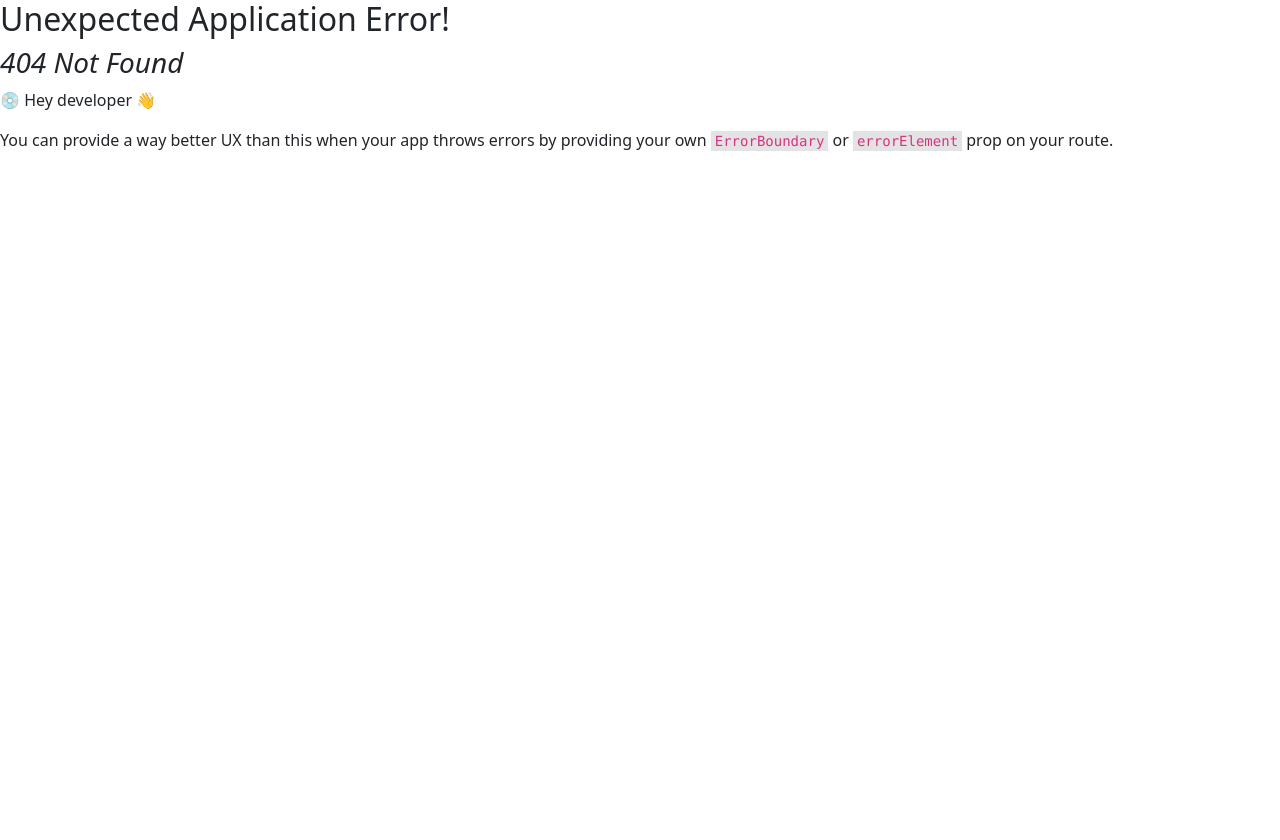
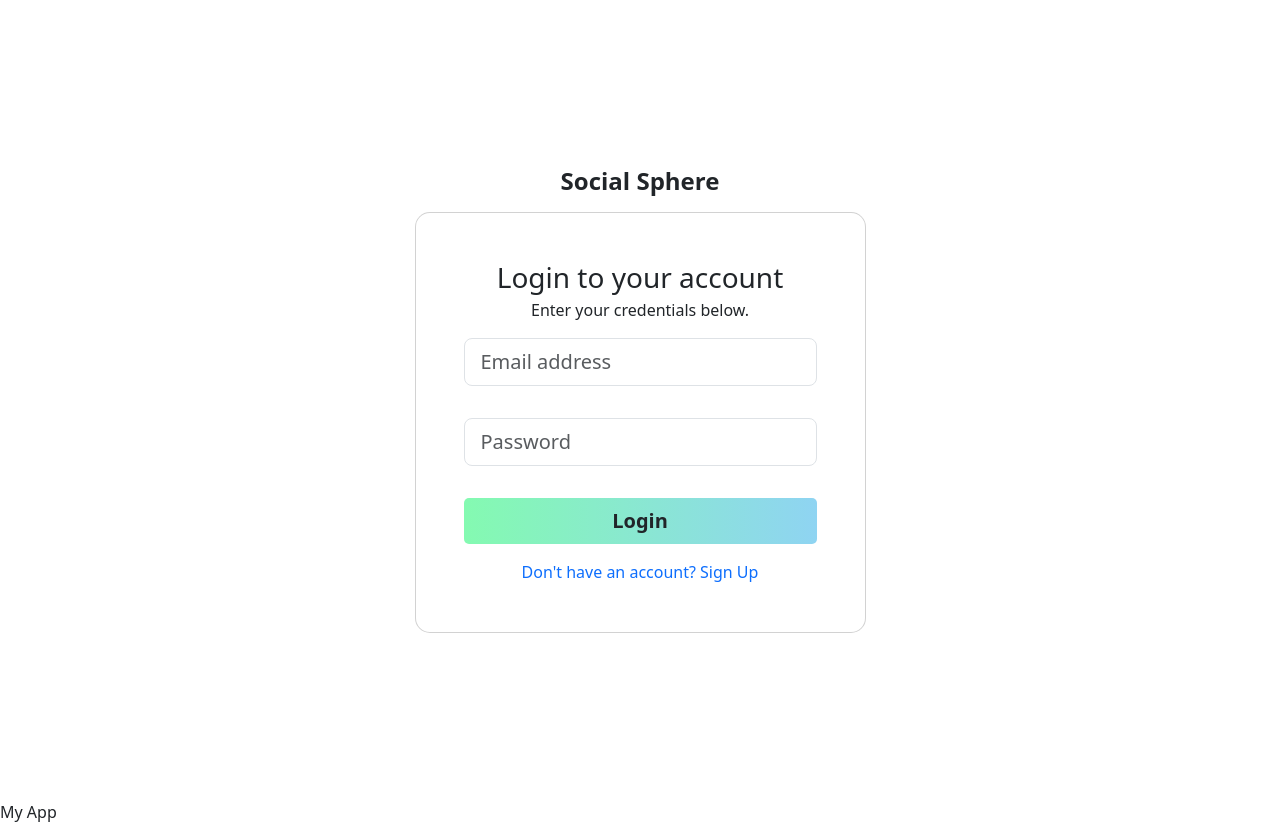
Before and after one commit to MohammadSazzad/Social_Sphere, a React (Vite) app in the folder Client/: page /users/login in a window 1280 px wide. Before the commit this address had no page. Before the commit the page ends 800 px from the top, so only its background shows below. Built offline with nearby package versions, Linux system fonts and the light colour scheme.

Commit message:
Login page added

```diff
--- a/Client/src/main.jsx
+++ b/Client/src/main.jsx
@@ -5,6 +5,7 @@ import 'bootstrap/dist/css/bootstrap.min.css'
 import SignUp from './users/signUp.jsx'
 import VerifyUser from './users/VerifyUser.jsx'
 import Layout from './Layout.jsx'
+import Login from './users/LogIn.jsx'
 
 const router = createBrowserRouter(
   createRoutesFromElements(
@@ -12,6 +13,7 @@ const router = createBrowserRouter(
       <Route path='users' >
         <Route path='signup' element={<SignUp/>}/>
         <Route path='verification' element={<VerifyUser/>}/>
+        <Route path= 'login' element = { <Login /> } />
       </Route>
     </Route>
   )
--- a/Client/src/users/login.jsx
+++ b/Client/src/users/login.jsx
@@ -0,0 +1,105 @@
+import { useRef, useState } from "react";
+import styles from "./login.module.css";
+import axios from "axios";
+import { useNavigate } from "react-router-dom";
+
+const Login = () => {
+  const email = useRef();
+  const pass = useRef();
+  const [error, setError] = useState(null);
+  const navigate = useNavigate();
+
+  const handleLogin = async (e) => {
+    e.preventDefault();
+    setError(null);
+
+    try {
+      const response = await axios.post("/api/users/login", {
+        email: email.current.value,
+        password: pass.current.value,
+      });
+
+      if (response.status === 200) {
+        localStorage.setItem("token", response.data.token);
+        alert("Login successful!");
+        navigate("/dashboard"); // Redirect to dashboard
+      }
+    } catch (err) {
+      setError(err.response?.data?.message || "Something went wrong.");
+    }
+  };
+
+  return (
+    <section className="vh-100">
+      <div className="container py-5 h-100">
+        <div className="row justify-content-center align-items-center h-100">
+          <div className="col-md-6 col-lg-5">
+            <h1 className={` ${styles.titleStyling} d-block text-center mb-3`}>
+              Social Sphere
+            </h1>
+            <div
+              className="card shadow-2-strong card-registration"
+              style={{ borderRadius: "15px" }}
+            >
+              <div className="card-body p-4 p-md-5">
+                <div className="text-center">
+                  <h3 className="pb-md-0 mb-md-1">Login to your account</h3>
+                  <p>Enter your credentials below.</p>
+                </div>
+                <form onSubmit={handleLogin}>
+                  <div className="row">
+                    <div className="col-md-12 mb-4 pb-2">
+                      <input
+                        type="email"
+                        ref={email}
+                        id="emailAddress"
+                        className="form-control form-control-lg"
+                        placeholder="Email address"
+                        required
+                      />
+                    </div>
+                  </div>
+
+                  <div className="row">
+                    <div className="col-md-12 mb-4 pb-2">
+                      <input
+                        type="password"
+                        ref={pass}
+                        id="password"
+                        className="form-control form-control-lg"
+                        placeholder="Password"
+                        required
+                      />
+                    </div>
+                  </div>
+
+                  {error && (
+                    <p className="text-danger text-center">{error}</p>
+                  )}
+
+                  <div className="d-flex justify-content-center">
+                    <button
+                      type="submit"
+                      className={`${styles.Buttn} btn btn-primary btn-block btn-lg text-body`}
+                    >
+                      Login
+                    </button>
+                  </div>
+
+                  <a
+                    href="/signup"
+                    className="text-decoration-none d-block text-center mt-3 pt-0"
+                  >
+                    Don't have an account? Sign Up
+                  </a>
+                </form>
+              </div>
+            </div>
+          </div>
+        </div>
+      </div>
+    </section>
+  );
+};
+
+export default Login;
--- /dev/null
+++ b/Client/src/users/login.module.css
@@ -0,0 +1,21 @@
+.Buttn{
+  width: 100%;
+  height: 100%;
+  font-weight: bold;
+  border: none;
+  border-radius: 5px;
+  background-image: linear-gradient(to right, #84FAB1, #8FD4F2);
+}
+
+.Buttn:hover{
+  background-image: linear-gradient(to right, #8FD4F2, #84FAB1);
+  transform: scale(1.01);
+  transition: transform 0.1s;
+  box-shadow: #5f5a49 0px 0px 10px;
+}
+
+.titleStyling {
+  font-size: 1.5rem;
+  font-weight: bold;
+  color: ;
+}
```
